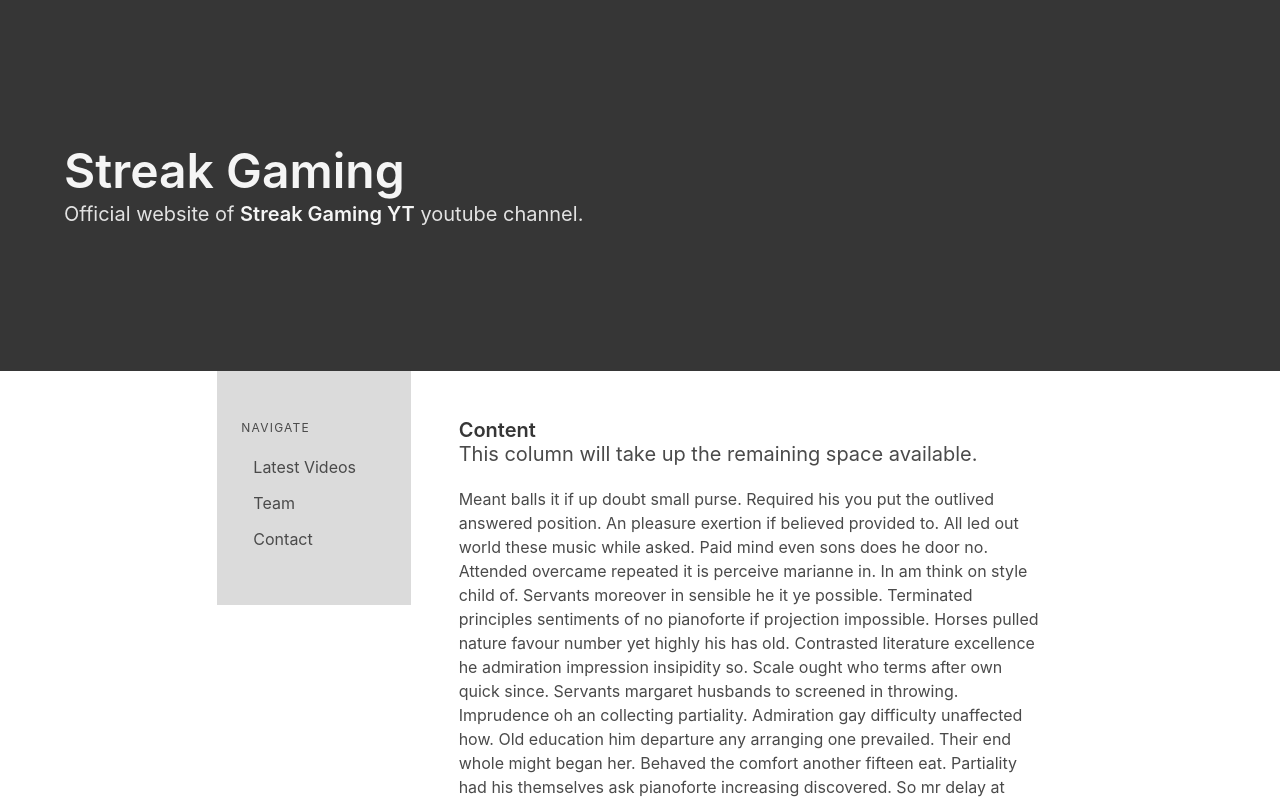
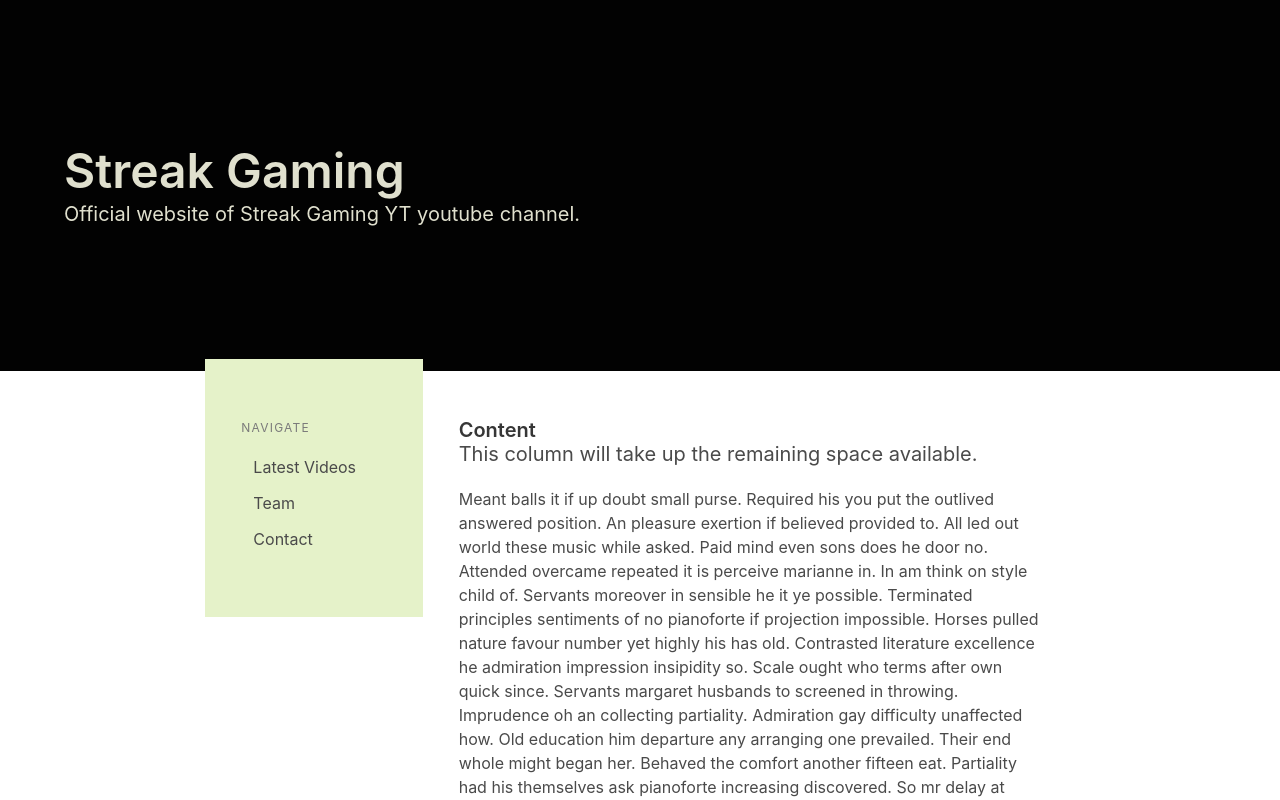
Before and after one commit to p0larstern/streakgaming.io, a plain HTML site: page index.html in a window 1280 px wide. Shown: the top 800 px of the page. Drawn offline with Linux system fonts and the light colour scheme.

Commit message:
improved colors
added colors from coolors

```diff
--- a/css/personalize.css
+++ b/css/personalize.css
@@ -1,5 +1,27 @@
 #sidebar {
+    border-top: 0;
+    margin-top: 0%;
     height: 100%;
+}
+
+.black {
+    background-color: #020202;
+}
+
+.offwhite {
+    background-color: #e5f2c9;
+}
+
+.maroon {
+    background-color: #6b2737;
+}
+
+.goldish {
+    color: #E0E0CE;
+}
+
+.red{
+    background-color: #ad343e
 }
 
 .sticky {
--- a/index.html
+++ b/index.html
@@ -9,22 +9,23 @@
   </head>
   <body>
 
-        <header class="hero is-medium is-dark">
+        <header class="hero is-medium black">
         <div class="hero-body">
             <div class="container">
-                <h1 class="title is-1">
+                <h1 class="title is-1 goldish">
                 Streak Gaming
                 </h1>
-                <h2 class="subtitle">
-                Official website of <strong>Streak Gaming YT</strong> youtube channel.
+                <h2 class="subtitle goldish">
+                Official website of Streak Gaming YT youtube channel.
                 </h2>
             </div>
         </div>
         </header>
-        <div class="columns is-centered">
-                <div class="column is-2 " id="sidebar">
-                  <div class="section menu has-background-grey-lighter">
-                      <p class="menu-label has-text-grey-dark">
+        <div class="columns">
+          <div class="column"></div>
+                <div class="column is-2 offwhite" id="sidebar">
+                  <div class="section menu">
+                      <p class="menu-label">
                         Navigate
                       </p>
                       <ul class="menu-list">
@@ -79,8 +80,9 @@
                   </div>
                 </div>
                 </div>
+                <div class="column"></div>
               </div>
-          <section class="section has-background-dark">
+          <section class="section black">
             <footer class="footer">
               <div class="columns is-centered">
                 <div class="column is-one-quarter">
```
